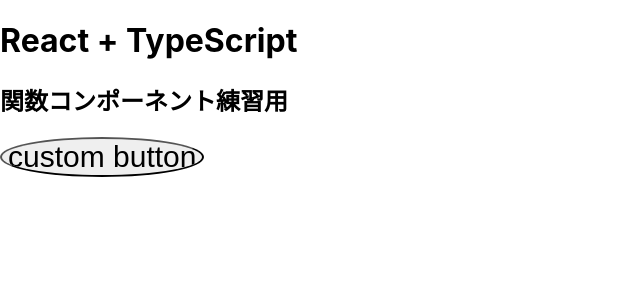
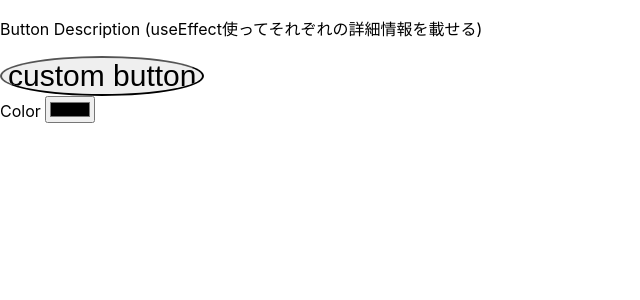
Before and after one commit to ten66/ts-button-customizer, a React (Create React App) app: page / in a window 1280 px wide. Shown: the top 300 px of the page, without its empty margins (0-640 px from the left). Built offline with nearby package versions, Linux system fonts and the light colour scheme.

Commit message:
colorコンポーネントを作成

```diff
--- a/src/App.tsx
+++ b/src/App.tsx
@@ -1,4 +1,7 @@
 import React, { useState } from 'react';
+
+import Color from './components/Color';
+
 
 const App = () => {
   const [styles, setStyles] = useState({
@@ -13,15 +16,19 @@
 
   return (
     <div>
-      <h1>React + TypeScript</h1>
-      <h2>関数コンポーネント練習用</h2>
-
+      <p>Button Description (useEffect使ってそれぞれの詳細情報を載せる)</p>
       <input
         type="button"
         style={styles}
         disabled={disabled}
         value={text}
       />
+
+      <Color
+        onChange={(e: React.ChangeEvent<HTMLInputElement>) => {
+          setStyles({...styles, color: e.target.value});
+        }}
+      />
     </div>
   );
 }
--- /dev/null
+++ b/src/components/Color.tsx
@@ -0,0 +1,17 @@
+import React from 'react';
+
+type Props = {
+  onChange: (e: React.ChangeEvent<HTMLInputElement>) => void,
+}
+
+const Color: React.VFC<Props> = (props) => (
+  <div>
+    <label>Color </label>
+    <input
+      type="color"
+      onChange={props.onChange}
+    />
+  </div>
+)
+
+export default Color;
```
